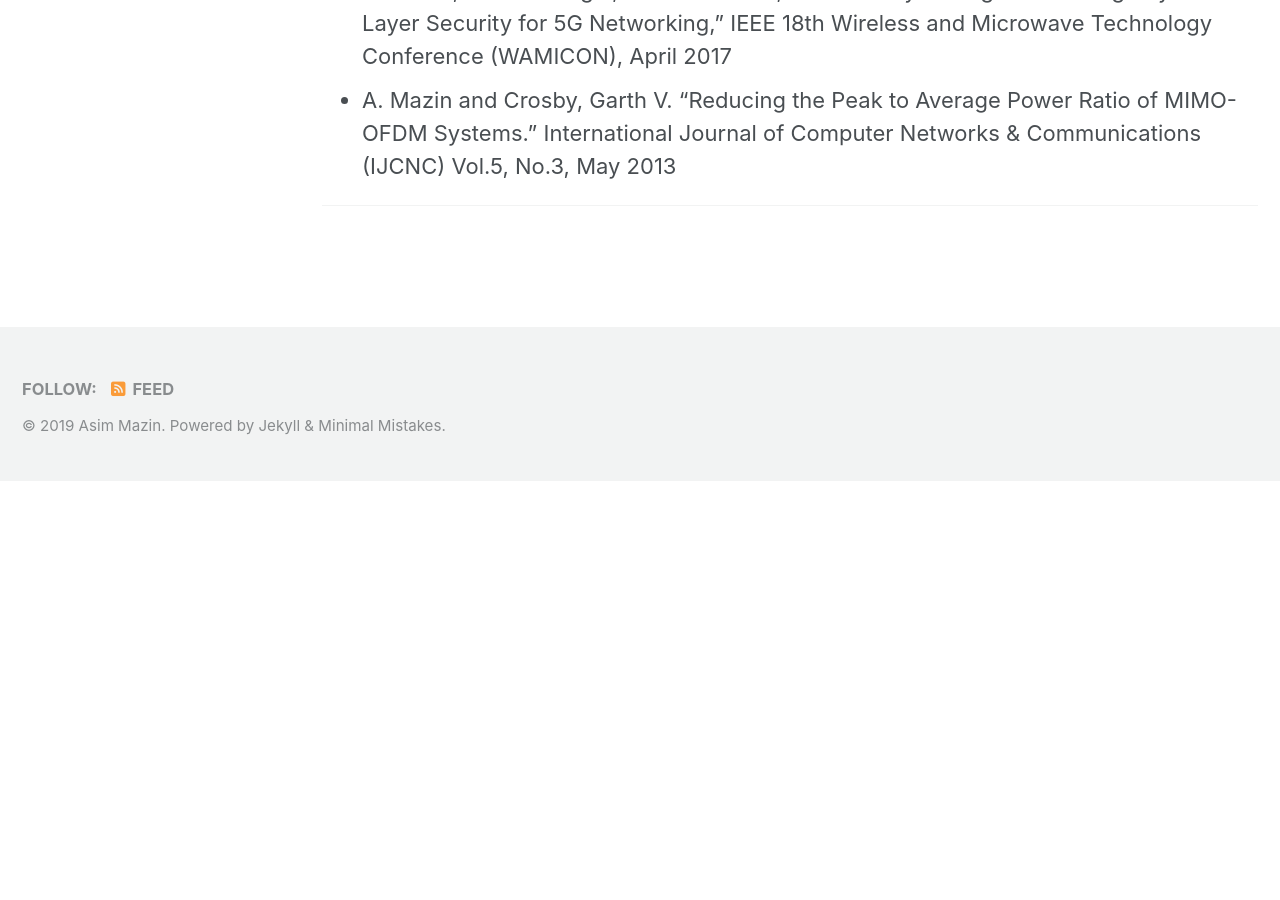
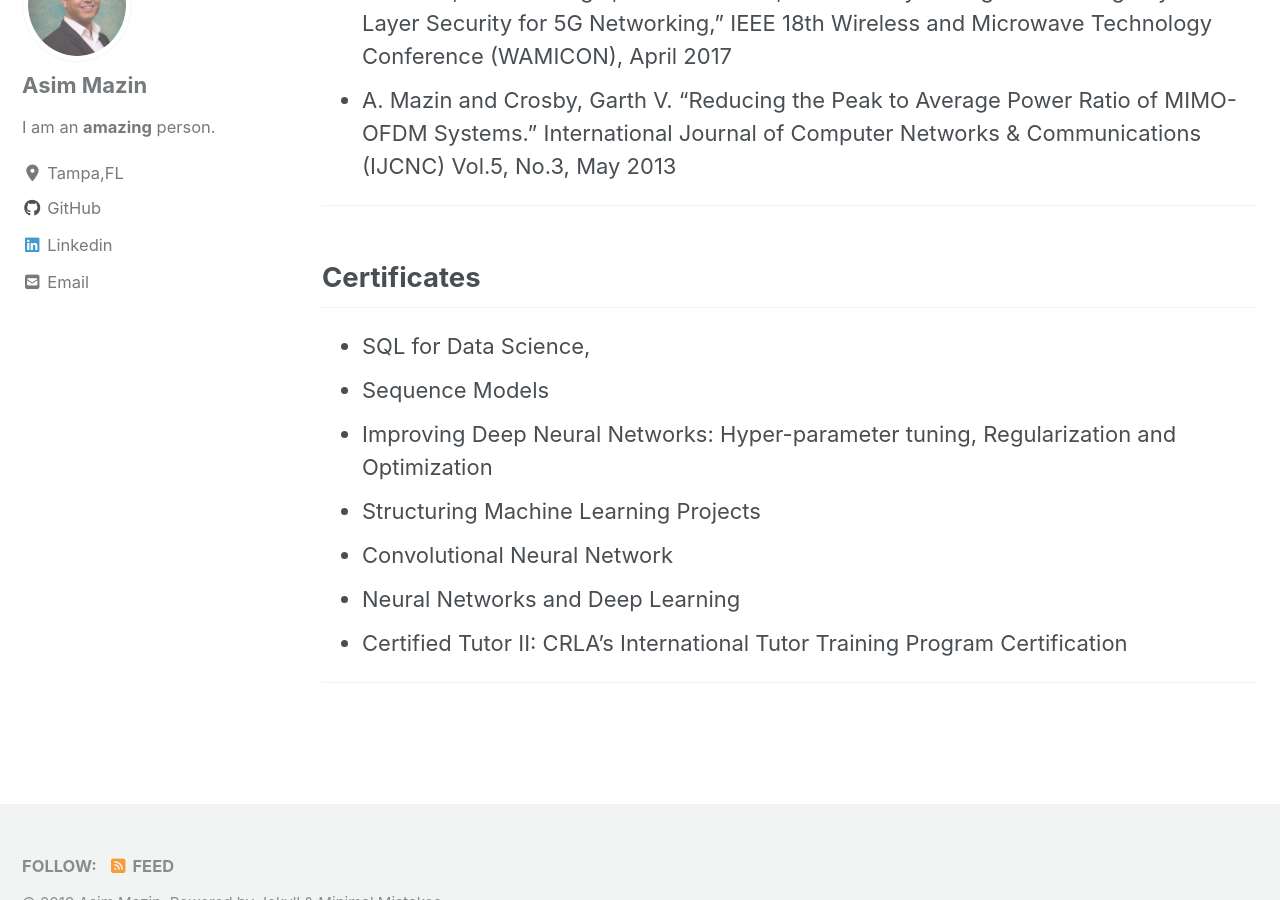
Before and after one commit to AsimMazin/Asimmazin.github.io, a Jekyll site: the page built from _pages/Resume.md, in a window 1280 px wide and 900 px high, scrolled down 3640 px. Built offline with Jekyll 4.4.1, drawn with Linux system fonts in a browser that asks for light colours; cached includes are drawn as plain includes; nearby versions of some CDN libraries; before the commit the page ends 4121 px from its top, so only the background shows below that.

Commit message:
New modifications

```diff
--- a/_data/navigation.yml
+++ b/_data/navigation.yml
@@ -2,8 +2,8 @@
 main:
   - title: "About"
     url: /about/
-  - title: "Projects"
-    url: /projects/
+  #- title: "Projects"
+    #url: /projects/
   - title: "Resume"
     url: /Resume/
   # - title: "Sample Collections"
--- a/_pages/Resume.md
+++ b/_pages/Resume.md
@@ -83,3 +83,14 @@ University of South Florida, Tampa, FL
   - A. Mazin and Crosby, Garth V. "Reducing the Peak to Average Power Ratio of MIMO-OFDM Systems." International Journal of Computer Networks & Communications (IJCNC) Vol.5, No.3, May 2013
 
   ------------------
+
+## Certificates
+ - SQL for Data Science,
+ - Sequence Models
+ - Improving Deep Neural Networks: Hyper-parameter tuning, Regularization and Optimization
+ - Structuring Machine Learning Projects
+ - Convolutional Neural Network
+ - Neural Networks and Deep Learning
+ - Certified Tutor II: CRLA’s International Tutor Training Program Certification
+
+ --------------------
```
Also changed, not shown: _pages/projects.md (deleted, +0 -16 lines).
